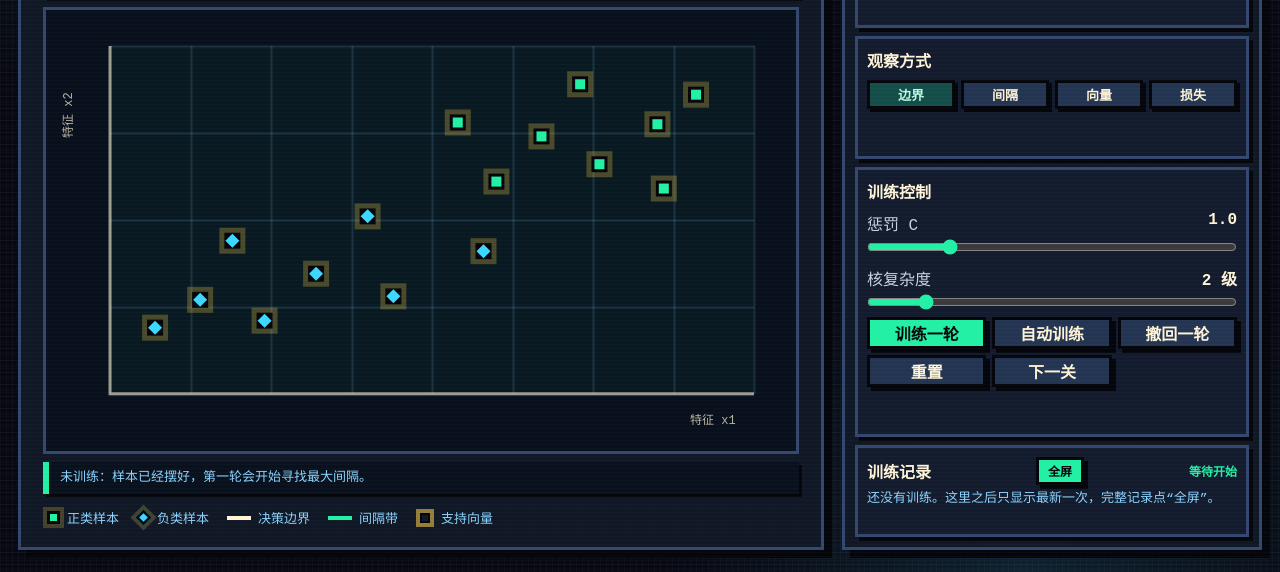
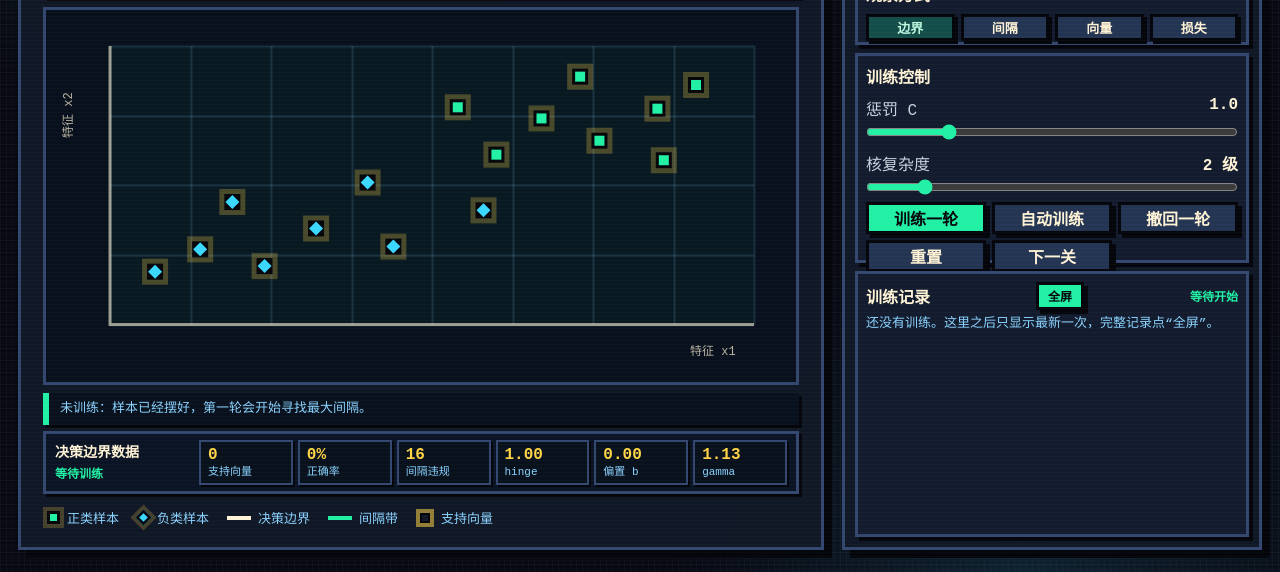
Before and after one commit to GHOST-AKU/gbm-gradient-game, a plain HTML site: page svm.html in a window 1280 px wide. Shown: the part 228-800 px from the top of the page. Drawn offline with Linux system fonts and the light colour scheme.

Commit message:
Add SVM boundary data strip

```diff
--- a/styles.css
+++ b/styles.css
@@ -119,7 +119,7 @@ input {
 
 .stage {
   display: grid;
-  grid-template-rows: auto auto minmax(0, 1fr) auto auto;
+  grid-template-rows: auto auto minmax(0, 1fr) auto auto auto;
   overflow: hidden;
 }
 
@@ -572,12 +572,12 @@ button.secondary {
 }
 
 .svm-page .control-panel {
-  grid-template-rows: minmax(136px, auto) minmax(78px, auto) minmax(218px, auto) minmax(82px, 92px);
+  grid-template-rows: 128px 74px 210px minmax(78px, 1fr);
   gap: 8px;
 }
 
 .svm-page .panel-block {
-  padding: 9px;
+  padding: 8px;
 }
 
 .svm-page .mission-card p {
@@ -591,7 +591,67 @@ button.secondary {
 
 .svm-page .choice-grid button,
 .svm-page .segmented button {
-  min-height: 29px;
+  min-height: 27px;
+}
+
+.chart-data-card {
+  display: grid;
+  grid-template-columns: 136px minmax(0, 1fr);
+  align-items: center;
+  gap: 8px;
+  margin: 6px 22px 0;
+  padding: 6px 9px;
+  border: 3px solid #33476f;
+  background: #0b1424;
+  box-shadow: 3px 3px 0 var(--pixel-shadow);
+}
+
+.chart-data-card .panel-heading {
+  display: block;
+  margin-bottom: 0;
+}
+
+.chart-data-card h2 {
+  margin-bottom: 3px;
+  font-size: 14px;
+}
+
+.boundary-card #boundaryFormula {
+  color: var(--accent);
+  font-size: 12px;
+  font-weight: 900;
+}
+
+.boundary-stats {
+  display: grid;
+  grid-template-columns: repeat(6, 1fr);
+  gap: 5px;
+}
+
+.boundary-stats span {
+  min-width: 0;
+  border: 2px solid #33476f;
+  background: #09111d;
+  box-shadow: 2px 2px 0 #05060c;
+  padding: 5px 7px;
+}
+
+.boundary-stats b,
+.boundary-stats small {
+  display: block;
+}
+
+.boundary-stats b {
+  color: var(--accent-2);
+  font-size: 16px;
+  line-height: 1;
+}
+
+.boundary-stats small {
+  margin-top: 3px;
+  color: var(--muted);
+  font-size: 11px;
+  line-height: 1.1;
 }
 
 .svm-page .slider-row {
@@ -607,7 +667,7 @@ button.secondary {
 }
 
 .svm-page .button-grid button {
-  min-height: 32px;
+  min-height: 29px;
 }
 
 .svm-page .log-card {
--- a/svm.html
+++ b/svm.html
@@ -5,7 +5,7 @@
     <meta name="viewport" content="width=device-width, initial-scale=1.0" />
     <title>SVM 最大间隔训练场</title>
     <link rel="icon" href="data:," />
-    <link rel="stylesheet" href="./styles.css?v=14" />
+    <link rel="stylesheet" href="./styles.css?v=15" />
   </head>
   <body class="svm-page">
     <nav class="lab-switch" aria-label="切换训练场">
@@ -39,6 +39,21 @@
         </div>
 
         <div id="chartNote" class="chart-note">未训练：样本已经摆好，第一轮会开始寻找最大间隔。</div>
+
+        <section class="boundary-card chart-data-card" aria-label="当前决策边界数据">
+          <div class="panel-heading">
+            <h2>决策边界数据</h2>
+            <span id="boundaryFormula">等待训练</span>
+          </div>
+          <div class="boundary-stats">
+            <span><b id="supportCountLabel">0</b><small>支持向量</small></span>
+            <span><b id="accuracyLabel">--</b><small>正确率</small></span>
+            <span><b id="violationLabel">--</b><small>间隔违规</small></span>
+            <span><b id="hingeLabel">--</b><small>hinge</small></span>
+            <span><b id="biasLabel">0.00</b><small>偏置 b</small></span>
+            <span><b id="gammaLabel">--</b><small>gamma</small></span>
+          </div>
+        </section>
 
         <div class="legend" aria-label="图例">
           <span><i class="sample-key positive-key"></i>正类样本</span>
@@ -126,6 +141,6 @@
       </div>
     </section>
 
-    <script src="./svm.js?v=14"></script>
+    <script src="./svm.js?v=15"></script>
   </body>
 </html>
--- a/svm.js
+++ b/svm.js
@@ -30,6 +30,13 @@ const autoBtn = document.querySelector("#autoBtn");
 const undoBtn = document.querySelector("#undoBtn");
 const resetBtn = document.querySelector("#resetBtn");
 const nextLevelBtn = document.querySelector("#nextLevelBtn");
+const boundaryFormula = document.querySelector("#boundaryFormula");
+const supportCountLabel = document.querySelector("#supportCountLabel");
+const accuracyLabel = document.querySelector("#accuracyLabel");
+const violationLabel = document.querySelector("#violationLabel");
+const hingeLabel = document.querySelector("#hingeLabel");
+const biasLabel = document.querySelector("#biasLabel");
+const gammaLabel = document.querySelector("#gammaLabel");
 
 const levels = [
   {
@@ -166,19 +173,22 @@ function metrics(alpha = state.alpha, bias = state.bias) {
   let correct = 0;
   let outsideMargin = 0;
   let supportCount = 0;
+  let violations = 0;
   targetPoints.forEach((point) => {
     const signed = point.label * scorePointWith(point, alpha, bias);
     hinge += Math.max(0, 1 - signed);
     if (signed > 0) correct += 1;
     if (signed >= 1) outsideMargin += 1;
     if (signed > -0.15 && signed < 1.18) supportCount += 1;
+    if (signed < 1) violations += 1;
   });
   hinge /= targetPoints.length;
   const regularizer = alpha.reduce((sum, value) => sum + value * value, 0) * 0.012;
   const accuracy = correct / targetPoints.length;
   const marginRate = outsideMargin / targetPoints.length;
   const score = Math.max(0, Math.min(0.99, accuracy * 0.62 + marginRate * 0.38 - state.overfit * 0.16));
-  return { hinge, objective: hinge + regularizer, accuracy, marginRate, score, supportCount };
+  const activeVectors = alpha.filter((value) => value > 0.01).length;
+  return { hinge, objective: hinge + regularizer, accuracy, marginRate, score, supportCount, violations, activeVectors };
 }
 
 function scorePointWith(point, alpha, bias) {
@@ -333,8 +343,20 @@ function updateHud() {
   progressFill.style.width = `${Math.round(Math.min(1, result.score / level.target) * 100)}%`;
   rateLabel.textContent = Number(penaltyC.value).toFixed(1);
   depthLabel.textContent = `${kernelPower.value} 级`;
+  updateBoundaryData(result);
   document.body.classList.toggle("overfit-mode", state.overfit > 0.15);
   if (!logOverlay.hidden) updateLogModalStats();
+}
+
+function updateBoundaryData(result = metrics()) {
+  const vectors = result.activeVectors;
+  boundaryFormula.textContent = vectors ? `f(x)=Σ${vectors}K+b` : "等待训练";
+  supportCountLabel.textContent = vectors;
+  accuracyLabel.textContent = `${Math.round(result.accuracy * 100)}%`;
+  violationLabel.textContent = result.violations;
+  hingeLabel.textContent = result.hinge.toFixed(2);
+  biasLabel.textContent = state.bias.toFixed(2);
+  gammaLabel.textContent = gamma().toFixed(2);
 }
 
 function stopAuto() {
```
Also changed, not shown: index.html (+1 -1 lines).
